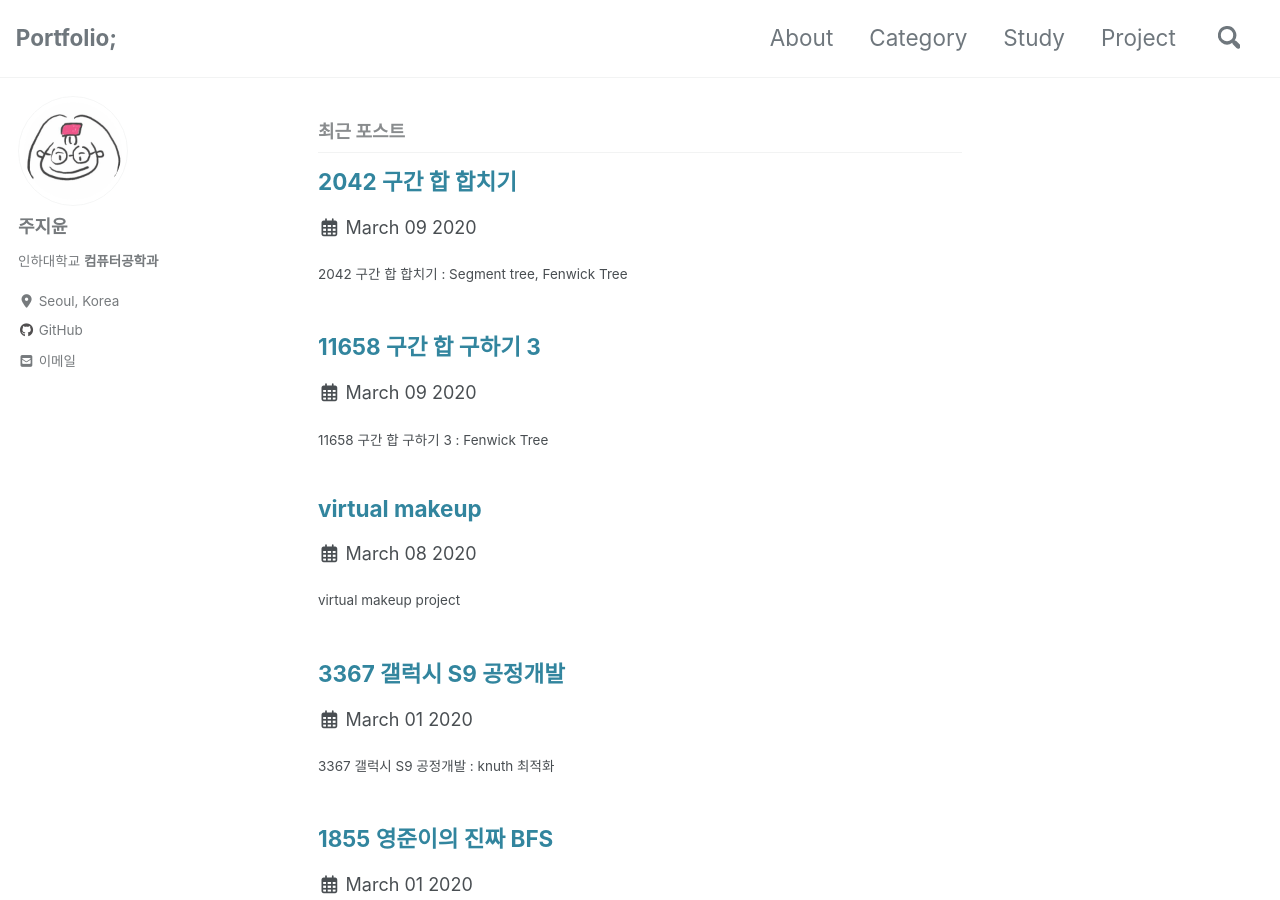
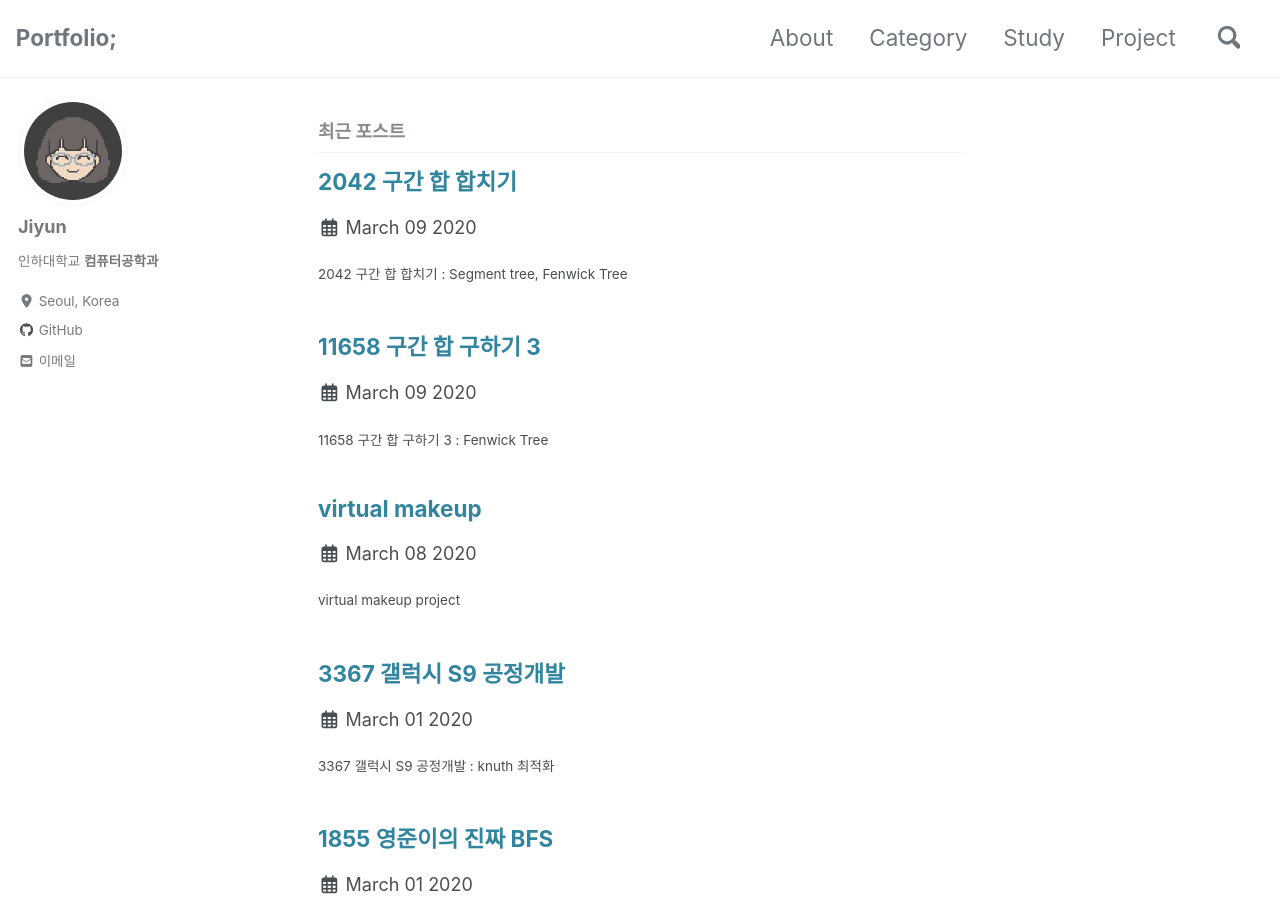
Before and after one commit to JooJiyun/JooJiyun.github.io, a Jekyll site: the page built from index.html, in a window 1280 px wide and 900 px high. Built offline with Jekyll 4.4.1, drawn with Linux system fonts in a browser that asks for light colours; cached includes are drawn as plain includes; nearby versions of some CDN libraries; the list of posts is cut into pages by our own code.

Commit message:
update profile

```diff
--- a/_config.yml
+++ b/_config.yml
@@ -107,7 +107,7 @@ analytics:
 
 # Site Author
 author:
-  name             : "주지윤"
+  name             : "Jiyun"
   avatar           : "/assets/images/bio-photo.jpg" # path of avatar image, e.g. "/assets/images/bio-photo.jpg"
   bio              : "인하대학교 **컴퓨터공학과**"
   location         : "Seoul, Korea"
```
Also changed, not shown: assets/images/bio-photo.jpg.
